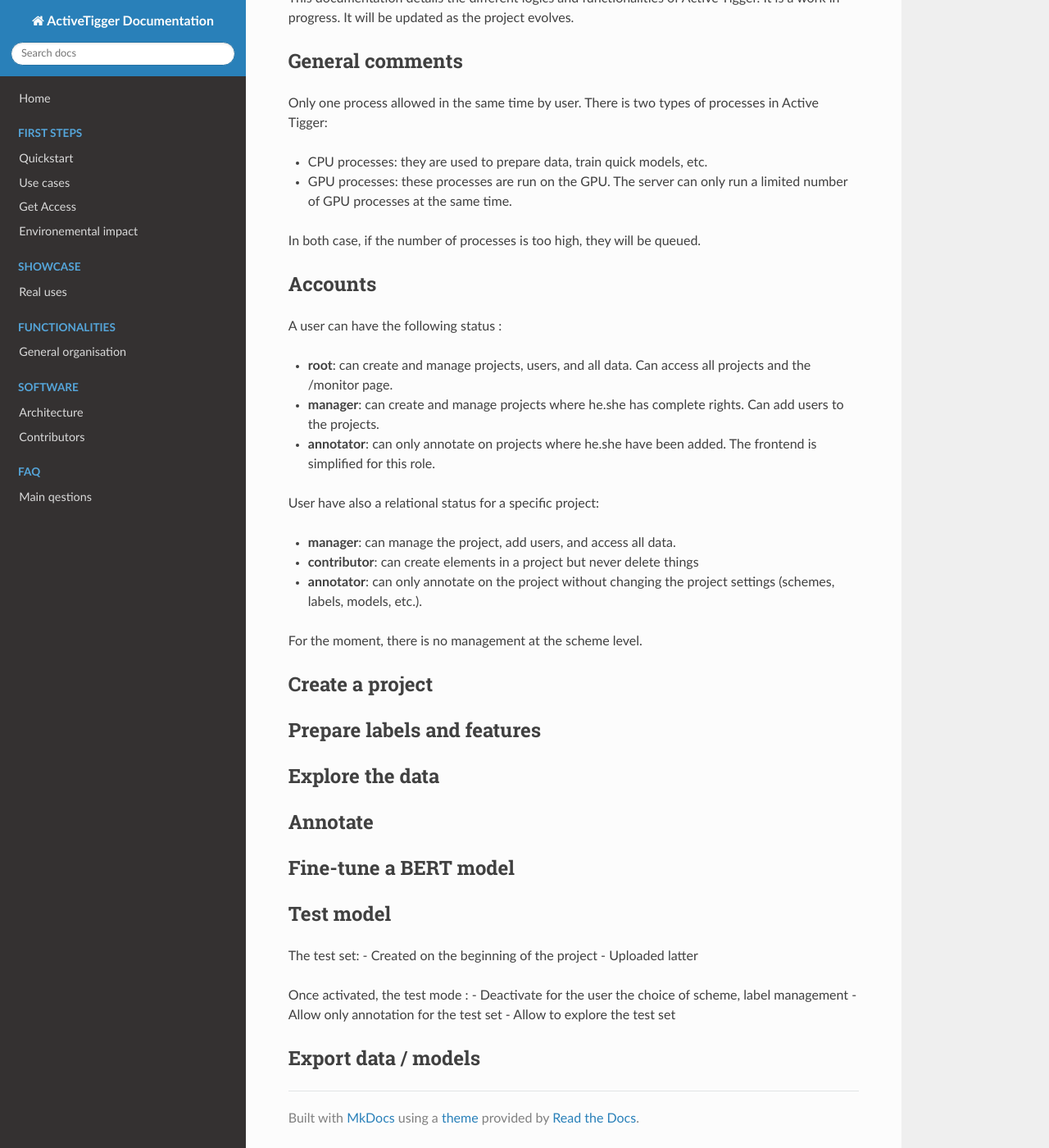
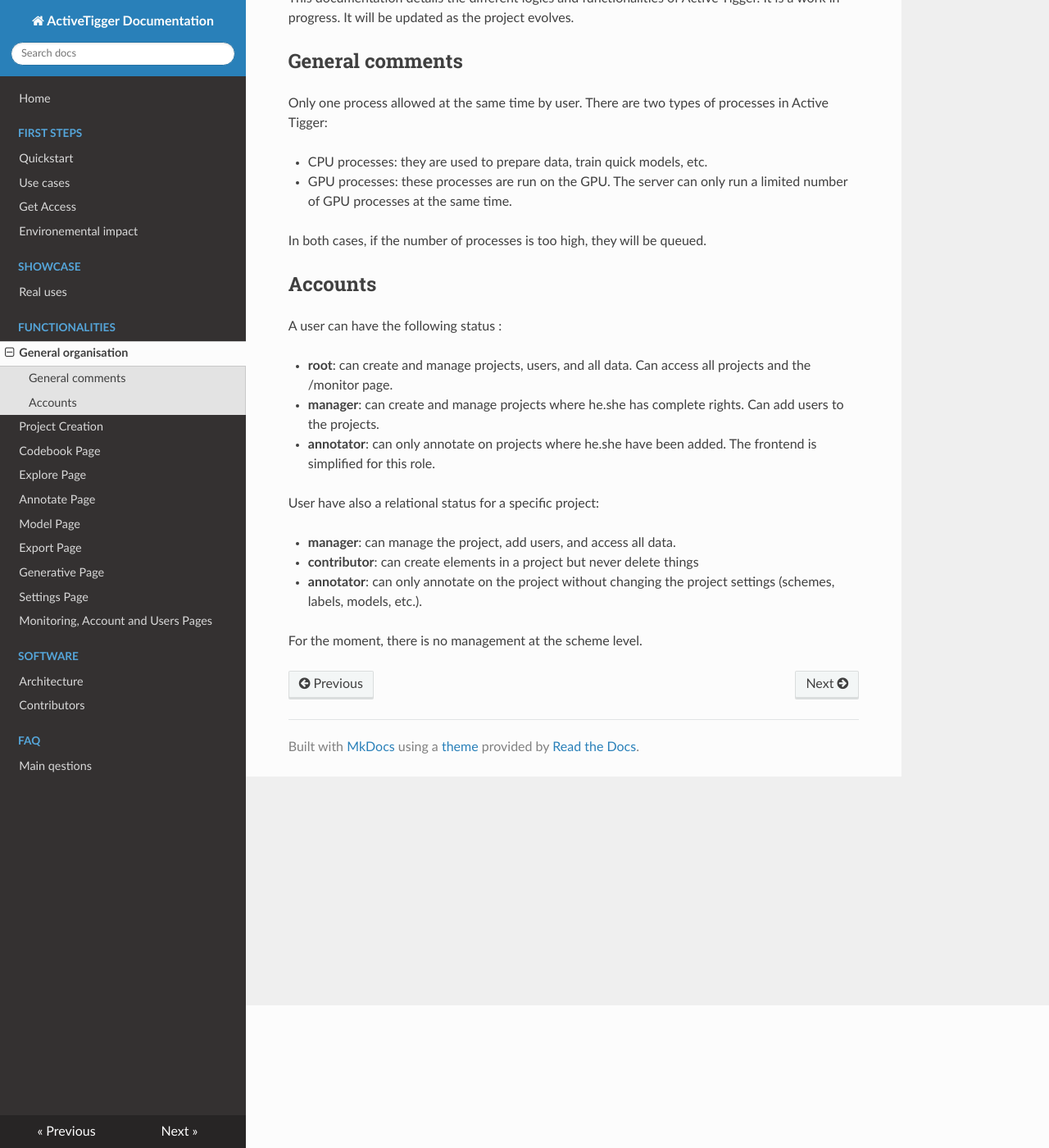
Before and after one commit to activetigger/documentation, an MkDocs documentation site: the page built from docs/functionalities/organisation.md, in a window 1280 px wide and 1400 px high, scrolled down 174 px. Shown: the whole window at 82% size. Built offline with MkDocs 1.6.1, drawn with Linux system fonts in a browser that asks for light colours; nearby versions of some CDN libraries; some of the changed text lies outside the part shown.

Commit message:
re-organise the functionalities tab, one page in the doc per page in the app

```diff
--- a/docs/functionnalities/organisation.md
+++ b/docs/functionalities/organisation.md
@@ -1,16 +1,17 @@
 # Documentation
+
+<!-- TODO: Include layout description -->
 
 This documentation details the different logics and functionalities of Active Tigger. It is a work in progress. It will be updated as the project evolves.
 
-
 ## General comments
 
-Only one process allowed in the same time by user. There is two types of processes in Active Tigger:
+Only one process allowed at the same time by user. There are two types of processes in Active Tigger:
 
 - CPU processes: they are used to prepare data, train quick models, etc.
 - GPU processes: these processes are run on the GPU. The server can only run a limited number of GPU processes at the same time.
 
-In both case, if the number of processes is too high, they will be queued.
+In both cases, if the number of processes is too high, they will be queued.
 
 ## Accounts
 
@@ -27,27 +28,3 @@ User have also a relational status for a specific project:
 - **annotator**: can only annotate on the project without changing the project settings (schemes, labels, models, etc.).
 
 For the moment, there is no management at the scheme level.
-
-## Create a project
-
-## Prepare labels and features
-
-## Explore the data
-
-## Annotate
-
-## Fine-tune a BERT model
-
-## Test model
-
-The test set:
-- Created on the beginning of the project
-- Uploaded latter
-
-Once activated, the test mode :
-- Deactivate for the user the choice of scheme, label management
-- Allow only annotation for the test set
-- Allow to explore the test set
-
-
-## Export data / models
--- a/mkdocs.yml
+++ b/mkdocs.yml
@@ -2,19 +2,28 @@ site_name: ActiveTigger Documentation
 nav:
   - Home: index.md
   - First steps:
-    - Quickstart: quickstart/quickstart.md
-    - Use cases: quickstart/usecases.md
-    - Get Access: access.md
-    - Environemental impact: quickstart/environment.md
+      - Quickstart: quickstart/quickstart.md
+      - Use cases: quickstart/usecases.md
+      - Get Access: quickstart/access.md
+      - Environemental impact: quickstart/environment.md
   - Showcase:
-    - Real uses: showcase/usecases.md
+      - Real uses: showcase/usecases.md
   - Functionalities:
-    - General organisation: functionalities/organisation.md
+      - General organisation: functionalities/organisation.md
+      - Project Creation: functionalities/project-creation.md
+      - Codebook Page: functionalities/codebook.md
+      - Explore Page: functionalities/explore.md
+      - Annotate Page: functionalities/annotate.md
+      - Model Page: functionalities/model.md
+      - Export Page: functionalities/export.md
+      - Generative Page: functionalities/generative.md
+      - Settings Page: functionalities/settings.md
+      - Monitoring, Account and Users Pages: functionalities/monitoring-account-and-users.md
   - Software:
-    - Architecture: software.md
-    - Contributors: contributors.md
+      - Architecture: software/software.md
+      - Contributors: software/contributors.md
   - FAQ:
-    - Main qestions: faq/faq.md
+      - Main qestions: faq/faq.md
 
 markdown_extensions:
   - footnotes
```
Also changed, not shown: docs/functionalities/annotate.md (added, +1 -0 lines), docs/functionalities/codebook.md (added, +1 -0 lines), docs/functionalities/explore.md (added, +1 -0 lines), docs/functionalities/export.md (added, +1 -0 lines), docs/functionalities/generative.md (added, +1 -0 lines), docs/functionalities/project-creation.md (added, +5 -0 lines), docs/functionalities/settings.md (added, +1 -0 lines), docs/functionalities/model.md (added), docs/functionalities/monitoring-account-and-users.md (added).
